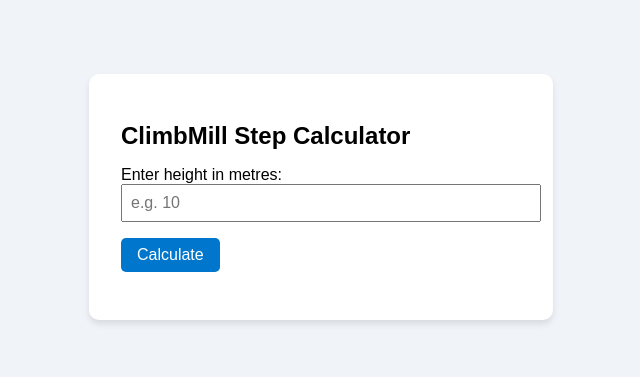
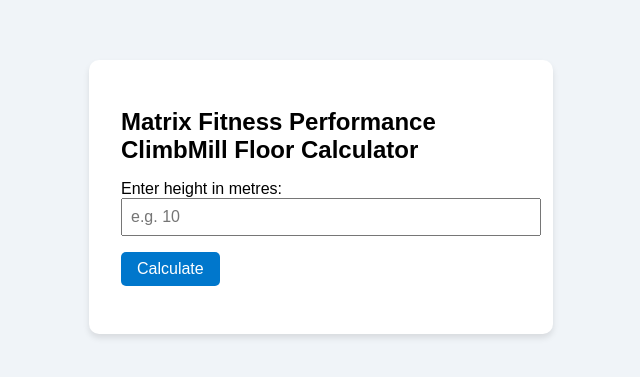
Before and after one commit to oojafink/calculators, a plain HTML site: page index.html in a window 1280 px wide. Shown: the part 203-580 px from the top of the page, without its empty margins (319-959 px from the left). Drawn offline with Linux system fonts and the light colour scheme.

Commit message:
index.html

```diff
--- a/index.html
+++ b/index.html
@@ -54,7 +54,7 @@
 </head>
 <body>
   <div class="calculator">
-    <h1>ClimbMill Step Calculator</h1>
+    <h1>Matrix Fitness Performance ClimbMill Floor Calculator</h1>
     <label for="heightInput">Enter height in metres:</label>
     <input type="number" id="heightInput" step="0.01" placeholder="e.g. 10" />
     <button onclick="calculateSteps()">Calculate</button>
```
